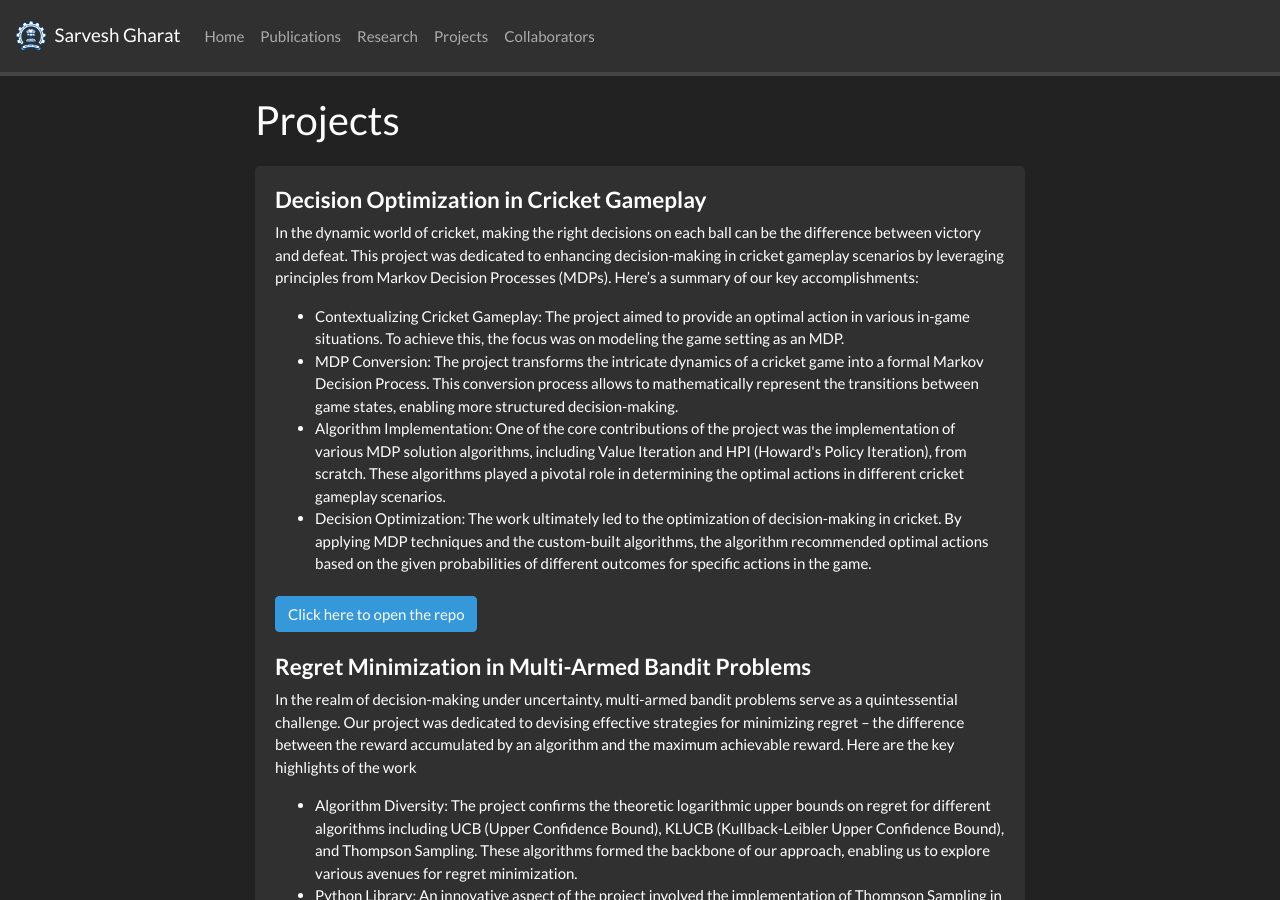
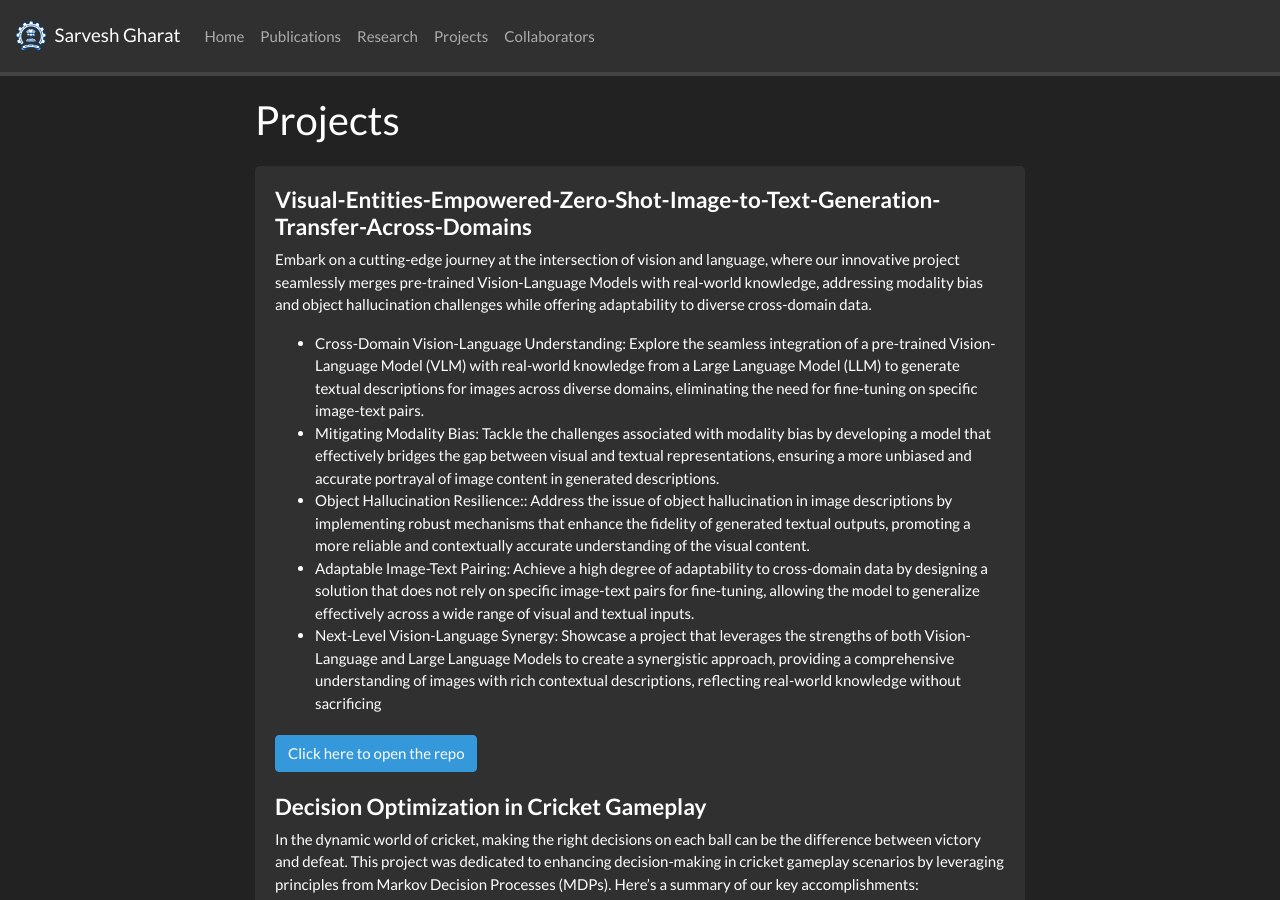
Before and after one commit to SarveshVGharat/SarveshVGharat.github.io, a Jekyll site: the page built from _pages/projects.md, in a window 1280 px wide and 900 px high. Built offline with Jekyll 4.4.1, drawn with Linux system fonts in a browser that asks for light colours; nearby versions of some CDN libraries; a style sheet for code colours, icons or effects is not loaded.

Commit message:
Update projects.md

```diff
--- a/_pages/projects.md
+++ b/_pages/projects.md
@@ -39,6 +39,34 @@ iframe {
 <div class="jumbotron">
 <div class="row align-items-end">
 <div class="col-md-12 col-sm-12">
+
+<h4><b>Visual-Entities-Empowered-Zero-Shot-Image-to-Text-Generation-Transfer-Across-Domains</b></h4>
+
+Embark on a cutting-edge journey at the intersection of vision and language, where our innovative project seamlessly merges pre-trained Vision-Language Models with real-world knowledge, addressing modality bias and object hallucination challenges while offering adaptability to diverse cross-domain data.
+
+<ul>
+<li>Cross-Domain Vision-Language Understanding:
+Explore the seamless integration of a pre-trained Vision-Language Model (VLM) with real-world knowledge from a Large Language Model (LLM) to generate textual descriptions for images across diverse domains, eliminating the need for fine-tuning on specific image-text pairs.
+</li>
+
+<li>Mitigating Modality Bias:
+Tackle the challenges associated with modality bias by developing a model that effectively bridges the gap between visual and textual representations, ensuring a more unbiased and accurate portrayal of image content in generated descriptions.
+</li>
+
+<li>Object Hallucination Resilience::
+Address the issue of object hallucination in image descriptions by implementing robust mechanisms that enhance the fidelity of generated textual outputs, promoting a more reliable and contextually accurate understanding of the visual content.
+</li>
+
+<li>Adaptable Image-Text Pairing:
+Achieve a high degree of adaptability to cross-domain data by designing a solution that does not rely on specific image-text pairs for fine-tuning, allowing the model to generalize effectively across a wide range of visual and textual inputs.
+</li>
+
+<li>Next-Level Vision-Language Synergy:
+Showcase a project that leverages the strengths of both Vision-Language and Large Language Models to create a synergistic approach, providing a comprehensive understanding of images with rich contextual descriptions, reflecting real-world knowledge without sacrificing </li>
+</ul>
+
+<a href="https://github.com/SarveshVGharat/Visual-Entities-Empowered-Zero-Shot-Image-to-Text-Generation-Transfer-Across-Domains" target="_blank"><button class="btn btn-info">Click here to open the repo</button></a>
+
 
 <h4><b>Decision Optimization in Cricket Gameplay</b></h4>
 
```
